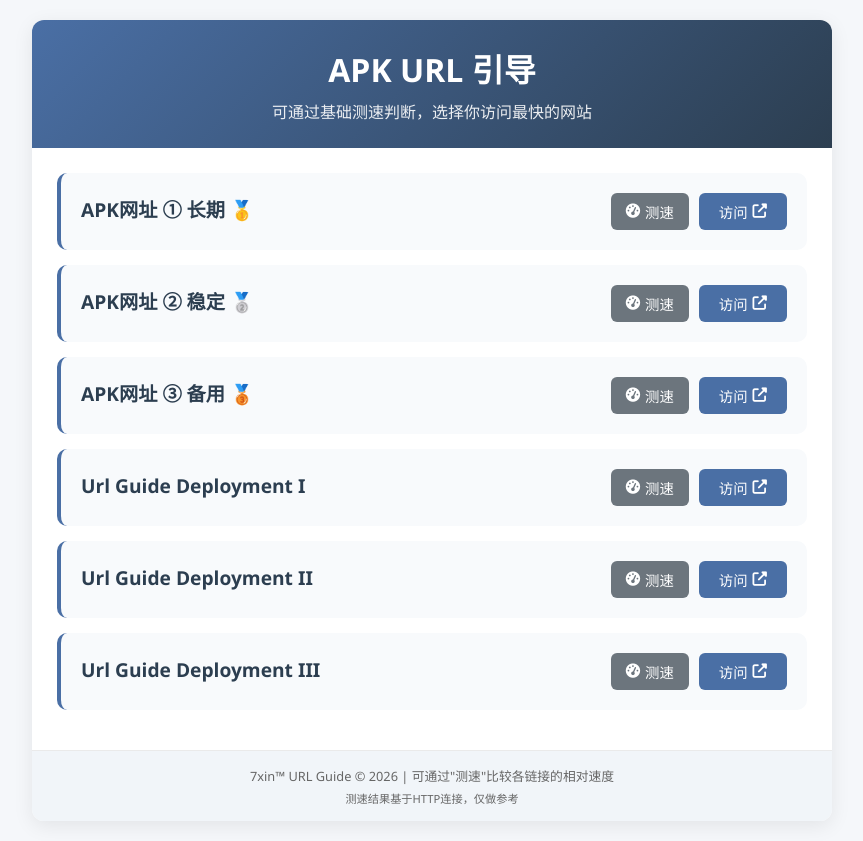
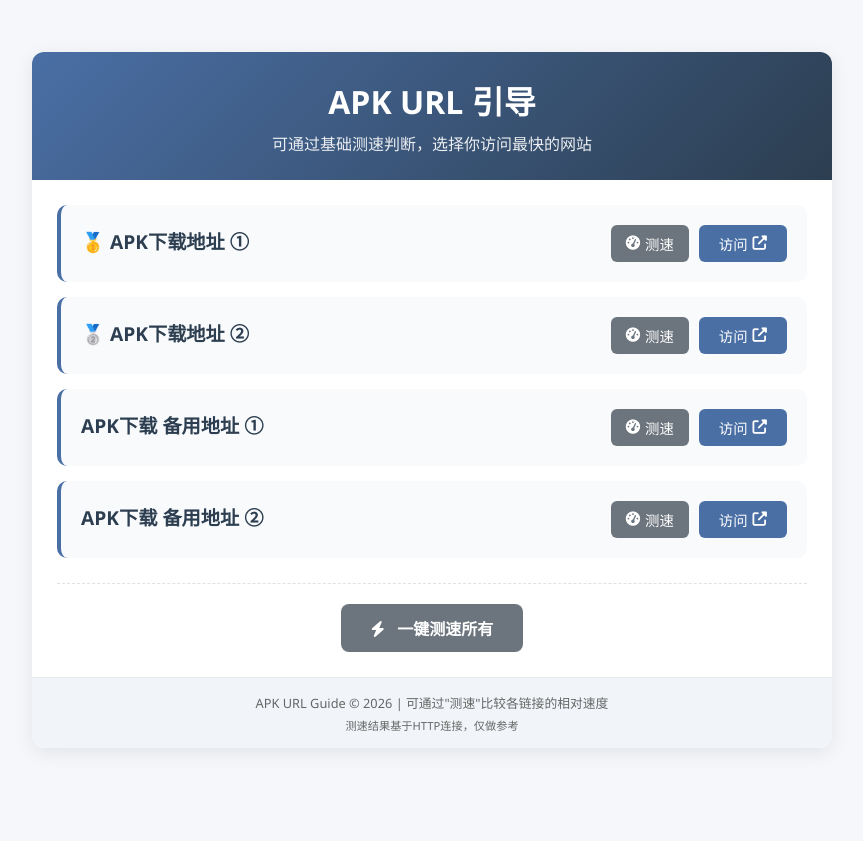
Before and after one commit to 7xinyun/apk, a plain HTML site: page index.html in a window 1280 px wide. Shown: the whole page, without its empty margins (208-1071 px from the left). After the commit the page ends 800 px from the top, so only its background shows below. Drawn offline with Linux system fonts and the light colour scheme.

Commit message:
Refactor index.html for improved structure and content

```diff
--- a/index.html
+++ b/index.html
@@ -221,7 +221,7 @@
         }
 
         /* 一键测速按钮区域【暂时关闭，启用时请修改注释】【共三处需要调整/第1】 */
-/*        .batch-test-section {
+        .batch-test-section {
             margin-top: 25px;
             padding-top: 20px;
             border-top: 1px dashed #dee2e6;
@@ -256,7 +256,7 @@
         .test-all-btn .btn-text {
             margin-left: 8px;
         }
-*/
+
         /* 底部 */
         .footer {
             background: #f1f5f9;
@@ -330,16 +330,14 @@
             <!-- 卡片1 -->
             <div class="link-card">
                 <div class="link-info">
-                    <div class="link-title">APK网址 ① 长期 🥇</div>
-<!--                    <div class="link-desc">基础判断，选择最快速度的APK网站</div>
-                    <div class="link-url">https://pan.7xin.top:9527/s/W5FR</div>-->
+                    <div class="link-title">🥇 APK下载地址 ① </div>
                 </div>
                 <div class="buttons">
-                    <button class="speed-btn" data-url="https://pan.7xin.top:9527/s/W5FR">
+                    <button class="speed-btn" data-url="https://www.geegeng.com/s/Fn6R5fO0">
                         <i class="fas fa-tachometer-alt"></i>测速
                     </button>
                     <div class="speed-result"></div>
-                    <a href="https://pan.7xin.top:9527/s/W5FR" class="go-btn" target="_blank">
+                    <a href="https://www.geegeng.com/s/Fn6R5fO0" class="go-btn" target="_blank">
                         访问 <i class="fas fa-external-link-alt"></i>
                     </a>
                 </div>
@@ -348,14 +346,14 @@
             <!-- 卡片2 -->
             <div class="link-card">
                 <div class="link-info">
-                    <div class="link-title">APK网址 ② 稳定 🥈</div>
+                    <div class="link-title">🥈 APK下载地址 ②</div>
                 </div>
                 <div class="buttons">
-                    <button class="speed-btn" data-url="http://7xin.top/apk/?dir=%2FPi_APP">
+                    <button class="speed-btn" data-url="https://share.feijipan.com/s/YCQUSVl1">
                         <i class="fas fa-tachometer-alt"></i>测速
                     </button>
                     <div class="speed-result"></div>
-                    <a href="http://7xin.top/apk/?dir=%2FPi_APP" class="go-btn" target="_blank">
+                    <a href="https://share.feijipan.com/s/YCQUSVl1" class="go-btn" target="_blank">
                         访问 <i class="fas fa-external-link-alt"></i>
                     </a>
                 </div>
@@ -364,7 +362,7 @@
             <!-- 卡片3 -->
             <div class="link-card">
                 <div class="link-info">
-                    <div class="link-title">APK网址 ③ 备用 🥉</div>
+                    <div class="link-title">APK下载 备用地址 ①</div>
                 </div>
                 <div class="buttons">
                     <button class="speed-btn" data-url="https://pan.huang1111.cn/s/6eo3eSN">
@@ -380,62 +378,32 @@
             <!-- 卡片4 -->
             <div class="link-card">
                 <div class="link-info">
-                    <div class="link-title">Url Guide Deployment I</div>
+                    <div class="link-title">APK下载 备用地址 ②</div>
+<!--                    <div class="link-desc">基础判断，选择最快速度的APK网站</div>
+                    <div class="link-url">https://pan.7xin.top:9527/s/W5FR</div>-->
                 </div>
                 <div class="buttons">
-                    <button class="speed-btn" data-url="https://apk-7xin.netlify.app/">
+                    <button class="speed-btn" data-url="https://pan.7xin.top:9527/s/W5FR">
                         <i class="fas fa-tachometer-alt"></i>测速
                     </button>
                     <div class="speed-result"></div>
-                    <a href="https://apk-7xin.netlify.app/" class="go-btn" target="_blank">
-                        访问 <i class="fas fa-external-link-alt"></i>
-                    </a>
-                </div>
-            </div>
-
-            <!-- 卡片5 -->
-            <div class="link-card">
-                <div class="link-info">
-                    <div class="link-title">Url Guide Deployment II</div>
-                </div>
-                <div class="buttons">
-                    <button class="speed-btn" data-url="https://apk-30y.pages.dev">
-                        <i class="fas fa-tachometer-alt"></i>测速
-                    </button>
-                    <div class="speed-result"></div>
-                    <a href="https://apk-30y.pages.dev" class="go-btn" target="_blank">
-                        访问 <i class="fas fa-external-link-alt"></i>
-                    </a>
-                </div>
-            </div>
-
-            <!-- 卡片6 -->
-            <div class="link-card">
-                <div class="link-info">
-                    <div class="link-title">Url Guide Deployment III</div>
-                </div>
-                <div class="buttons">
-                    <button class="speed-btn" data-url="https://7xinyun.github.io/apk">
-                        <i class="fas fa-tachometer-alt"></i>测速
-                    </button>
-                    <div class="speed-result"></div>
-                    <a href="https://7xinyun.github.io/apk" class="go-btn" target="_blank">
+                    <a href="https://pan.7xin.top:9527/s/W5FR" class="go-btn" target="_blank">
                         访问 <i class="fas fa-external-link-alt"></i>
                     </a>
                 </div>
             </div>
 
             <!-- 一键测速按钮区域（放在卡片列表之后）【暂时关闭，启用时请修改注释】【共三处需要调整/第2】 -->
-<!--            <div class="batch-test-section">
+            <div class="batch-test-section">
                 <button class="test-all-btn">
                     <i class="fas fa-bolt"></i>
                     <span class="btn-text">一键测速所有</span>
                 </button>
             </div>
--->        </div>
+        </div>
 
         <div class="footer">
-            <p>7xin™ URL Guide © 2026  |  可通过"测速"比较各链接的相对速度</p>
+            <p>APK URL Guide © 2026  |  可通过"测速"比较各链接的相对速度</p>
             <p style="font-size:0.7rem; margin-top:5px; color:#666;">
                 测速结果基于HTTP连接，仅做参考
             </p>
@@ -450,7 +418,7 @@
             let fastestTime = Infinity;
 
             // 一键测速所有功能【暂时关闭，启用时请修改注释】【共三处需要调整/第3】
-/*            testAllBtn.addEventListener('click', function() {
+            testAllBtn.addEventListener('click', function() {
                 if (this.classList.contains('testing')) return;
 
                 this.classList.add('testing');
@@ -478,7 +446,7 @@
                     this.innerHTML = '<i class="fas fa-bolt"></i><span class="btn-text">一键测速所有</span>';
                 }, 4000);
             });
-*/
+
             // 单个测速按钮功能
             speedButtons.forEach(button => {
                 button.addEventListener('click', async function() {
```
